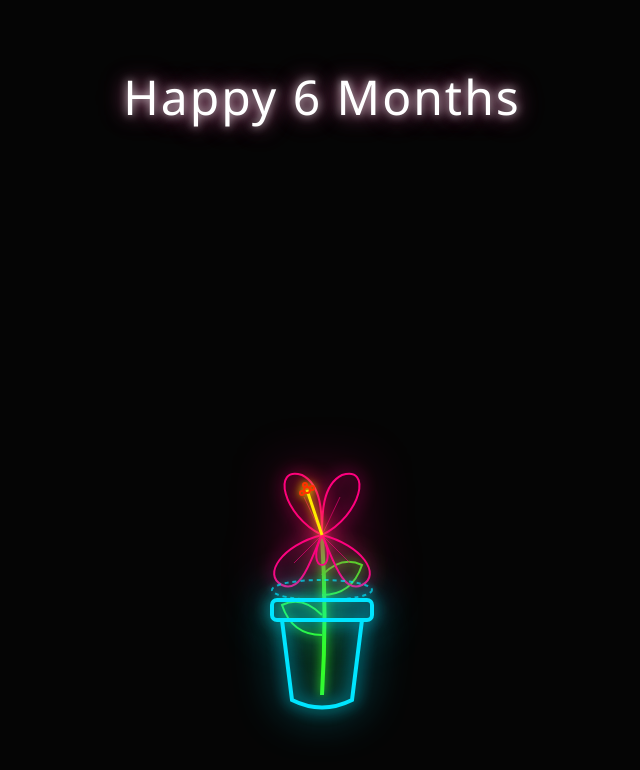
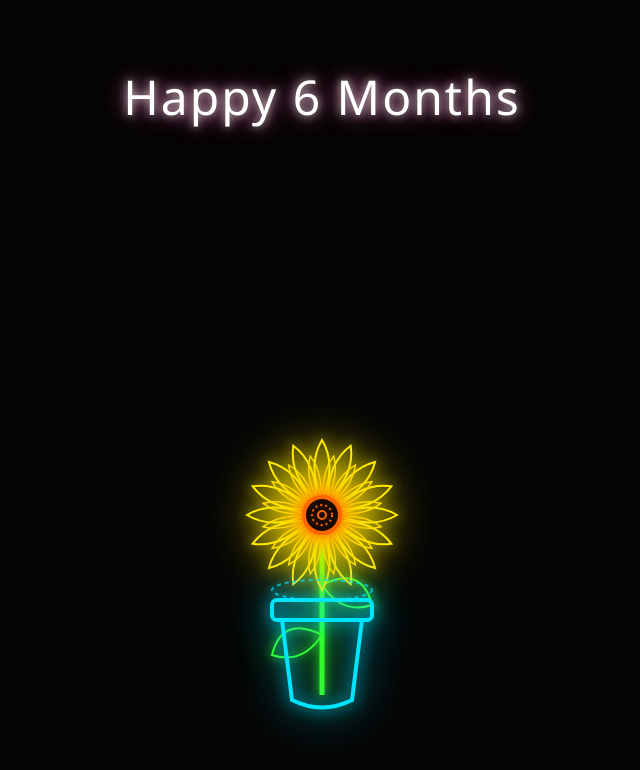
Before and after one commit to ShaunvdBijl/React_Forrest, a React (Vite) app in the folder anniversary-app/: page / in a window 1280 px wide. Shown: the top 770 px of the page, without its empty margins (318-958 px from the left). Built offline with nearby package versions, Linux system fonts and the light colour scheme.

Commit message:
Added the sunflower

```diff
--- a/anniversary-app/src/App.jsx
+++ b/anniversary-app/src/App.jsx
@@ -6,6 +6,7 @@ import Orchid from './Orchid';
 import Nasturtium from './Nasturtium';
 import Tulip from './Tulip';
 import Hibiscus from './Hibiscus';
+import Sunflower from './Sunflower';
 import './App.css';
 
 function App() {
@@ -14,7 +15,7 @@ function App() {
       <h1 className="header-title">Happy 6 Months</h1>
 
       <div className="garden-container" style={{ position: 'relative' }}>
-        <Hibiscus />
+        <Sunflower />
         <Pot />
       </div>
     </div>
--- a/anniversary-app/src/Flower.css
+++ b/anniversary-app/src/Flower.css
@@ -135,3 +135,26 @@
   0% { filter: drop-shadow(0 0 3px #ff007f) drop-shadow(0 0 10px rgba(255, 0, 127, 0.5)); }
   100% { filter: drop-shadow(0 0 8px #ff007f) drop-shadow(0 0 25px rgba(255, 0, 127, 0.9)); }
 }
+
+/* Neon Yellow/Gold Sunflower Petals Glow */
+.flower-glow.sunflower-bloom {
+  filter: drop-shadow(0 0 5px #ffea00) drop-shadow(0 0 15px rgba(255, 234, 0, 0.7));
+  animation: pulse-sunflower 3s infinite alternate ease-in-out;
+}
+
+/* Deep Orange Seed Center Glow */
+.flower-glow.sunflower-center {
+  filter: drop-shadow(0 0 4px #ff6600) drop-shadow(0 0 12px rgba(255, 102, 0, 0.8));
+  animation: pulse-orange-center 2.5s infinite alternate ease-in-out;
+}
+
+/* Breathing light effects */
+@keyframes pulse-sunflower {
+  0% { filter: drop-shadow(0 0 3px #ffea00) drop-shadow(0 0 12px rgba(255, 234, 0, 0.5)); }
+  100% { filter: drop-shadow(0 0 8px #ffea00) drop-shadow(0 0 25px rgba(255, 234, 0, 0.9)); }
+}
+
+@keyframes pulse-orange-center {
+  0% { filter: drop-shadow(0 0 2px #ff6600) drop-shadow(0 0 8px rgba(255, 102, 0, 0.4)); }
+  100% { filter: drop-shadow(0 0 6px #ff6600) drop-shadow(0 0 18px rgba(255, 102, 0, 0.9)); }
+}
--- /dev/null
+++ b/anniversary-app/src/Sunflower.jsx
@@ -0,0 +1,64 @@
+import React from 'react';
+import './Flower.css';
+
+const Sunflower = () => {
+  return (
+    <div className="flower-container">
+      <svg
+        width="160"
+        height="260"
+        viewBox="0 0 160 260"
+        fill="none"
+        xmlns="http://www.w3.org/2000/svg"
+        className="neon-flower"
+      >
+        {/* Sturdy Stem */}
+        <path
+          d="M 80 260 L 80 80"
+          stroke="#39ff14"
+          strokeWidth="5"
+          className="flower-glow stem"
+        />
+
+        {/* Large, broad heart-like leaves */}
+        <path d="M 80 200 Q 40 180 30 220 Q 60 230 80 200" stroke="#39ff14" strokeWidth="2" className="flower-glow leaf" />
+        <path d="M 80 150 Q 120 130 130 170 Q 100 180 80 150" stroke="#39ff14" strokeWidth="2" className="flower-glow leaf" />
+
+        {/* Sunflower Bloom Container */}
+        <g className="flower-glow sunflower-bloom">
+          {/* Symmetrical Petals - Rotated 16 times in a full circle */}
+          {[...Array(16)].map((_, i) => (
+            <path
+              key={i}
+              // A pointed petal shape radiating outward
+              d="M 80 65 Q 95 30 80 5 Q 65 30 80 65"
+              stroke="#ffea00"
+              strokeWidth="2"
+              transform={`rotate(${i * (360 / 16)} 80 80)`}
+            />
+          ))}
+
+          {/* Inner Petal Highlights (Smaller offset petals) */}
+          {[...Array(16)].map((_, i) => (
+            <path
+              key={`inner-${i}`}
+              d="M 80 70 Q 90 40 80 20 Q 70 40 80 70"
+              stroke="#ffdd00"
+              strokeWidth="1.5"
+              transform={`rotate(${(i * (360 / 16)) + 11.25} 80 80)`}
+            />
+          ))}
+        </g>
+
+        {/* Deep Orange/Brown Center for the seeds */}
+        <g className="flower-glow sunflower-center">
+          <circle cx="80" cy="80" r="18" stroke="#ff6600" strokeWidth="4" fill="#1a0a00" />
+          <circle cx="80" cy="80" r="10" stroke="#ff6600" strokeWidth="2" strokeDasharray="2 3" />
+          <circle cx="80" cy="80" r="4" stroke="#ff6600" strokeWidth="2" />
+        </g>
+      </svg>
+    </div>
+  );
+};
+
+export default Sunflower;
```
